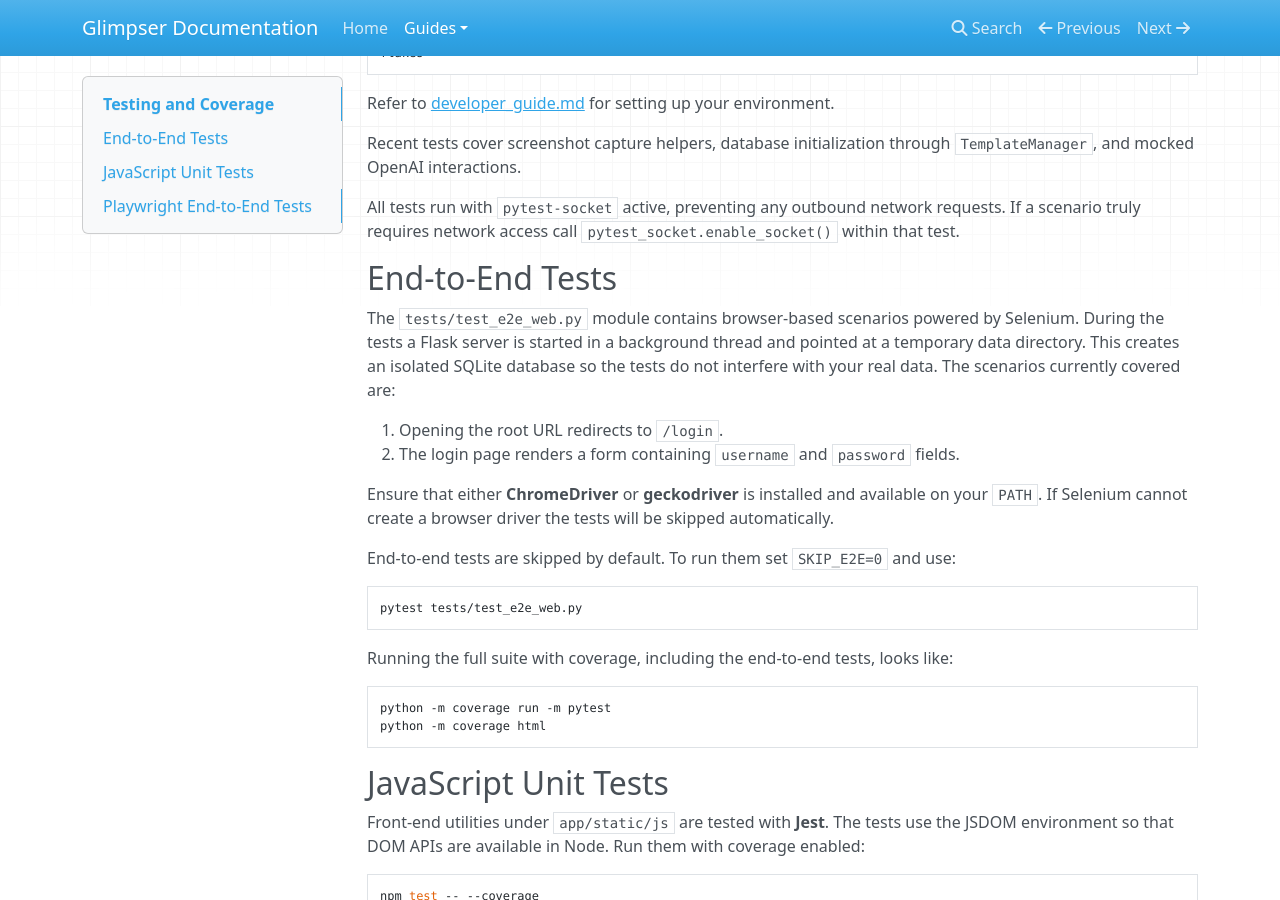
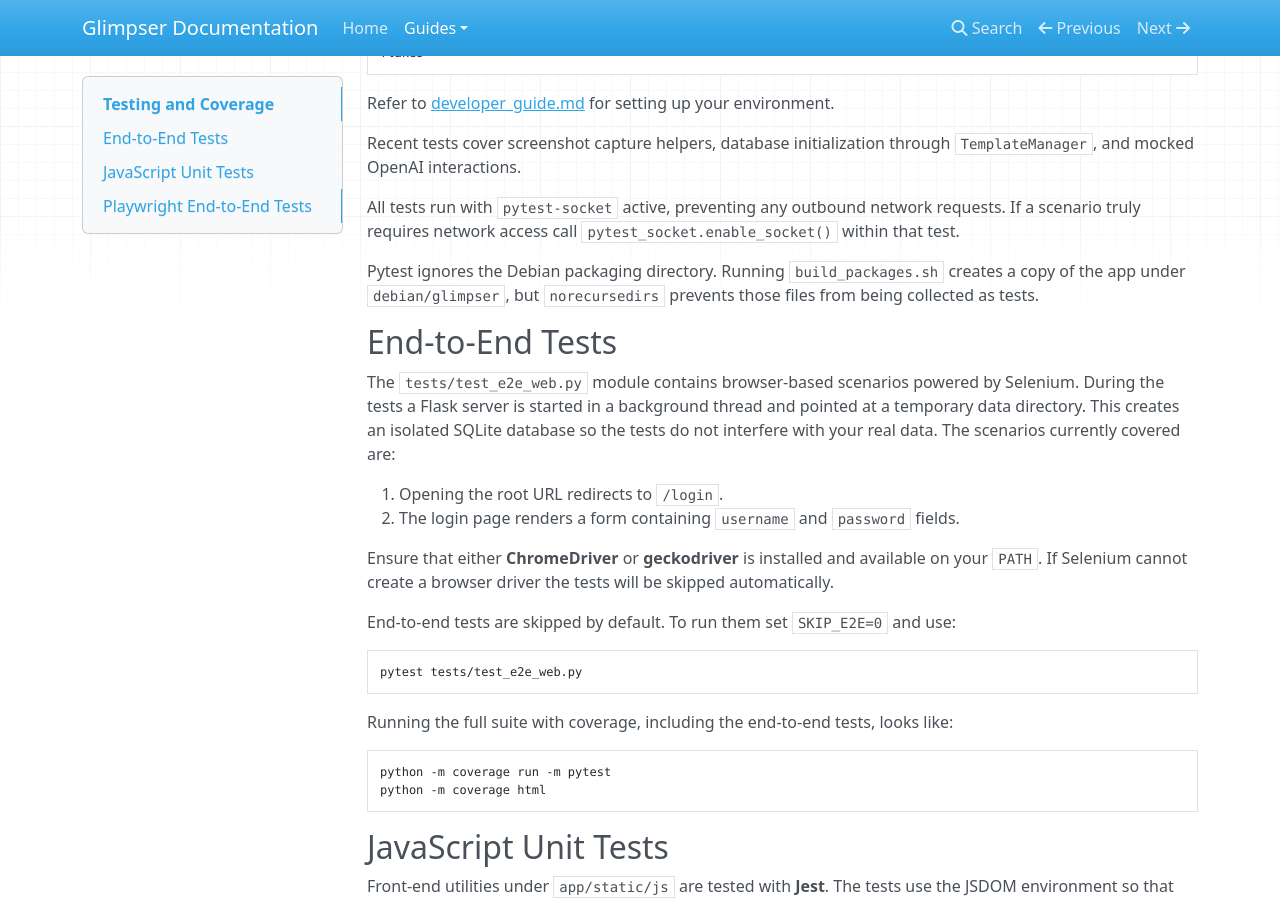
Before and after one commit to KristopherKubicki/glimpser, an MkDocs documentation site: the page built from docs/testing.md, in a window 1280 px wide and 900 px high, scrolled down 325 px. Built offline with MkDocs 1.6.1, drawn with Linux system fonts in a browser that asks for light colours; nearby versions of some CDN libraries.

Commit message:
chore(test): ignore debian packaging directory

```diff
--- a/docs/testing.md
+++ b/docs/testing.md
@@ -23,6 +23,10 @@
 All tests run with `pytest-socket` active, preventing any outbound network
 requests. If a scenario truly requires network access call
 `pytest_socket.enable_socket()` within that test.
+
+Pytest ignores the Debian packaging directory. Running `build_packages.sh`
+creates a copy of the app under `debian/glimpser`, but `norecursedirs`
+prevents those files from being collected as tests.
 
 ## End-to-End Tests
 
--- a/pyproject.toml
+++ b/pyproject.toml
@@ -11,3 +11,6 @@
 python_version = "3.11"
 ignore_missing_imports = true
 check_untyped_defs = true
+
+[tool.pytest.ini_options]
+norecursedirs = ["debian"]
```
Also changed, not shown: 1 other file.
